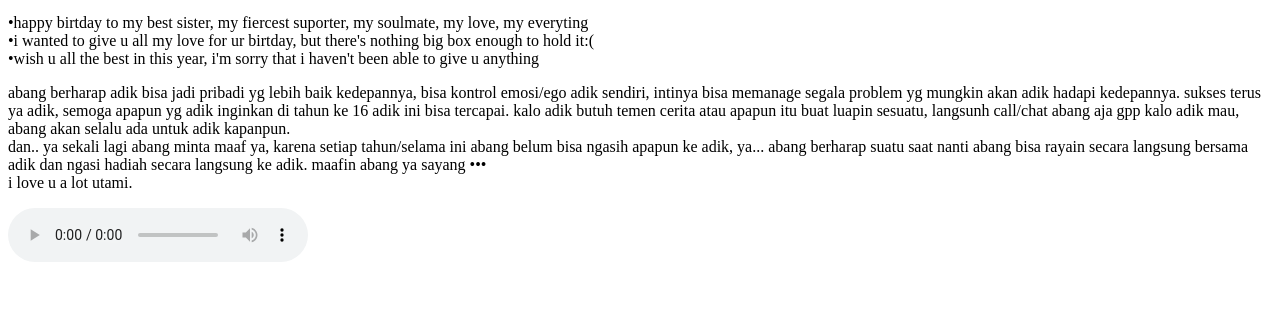
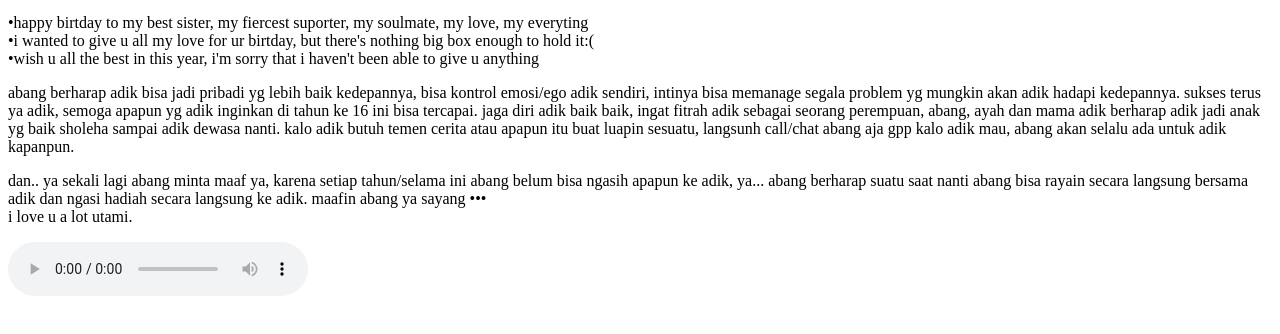
Before and after one commit to vitonnovee/for_u_Tm-s, a plain HTML site: page index.html in a window 1280 px wide. Shown: the part 402-736 px from the top of the page. Drawn offline with Linux system fonts and the light colour scheme.

Commit message:
Update index.html

```diff
--- a/index.html
+++ b/index.html
@@ -5,7 +5,8 @@
 <img src="IMG-20250628-WA0003.jpg">
 <p><strong>HAPPY BIRTDAY MY LOVE (Tm's)</strong></p>
 <p>•happy birtday to my best sister, my fiercest suporter, my soulmate, my love, my everyting<br>•i wanted to give u all my love for ur birtday, but there's nothing big box enough to hold it:(<br>•wish u all the best in this year, i'm sorry that i haven't been able to give u anything</p>
-<p>abang berharap adik bisa jadi pribadi yg lebih baik kedepannya, bisa kontrol emosi/ego adik sendiri, intinya bisa memanage segala problem yg mungkin akan adik hadapi kedepannya. sukses terus ya adik, semoga apapun yg adik inginkan di tahun ke 16 adik ini bisa tercapai. kalo adik butuh temen cerita atau apapun itu buat luapin sesuatu, langsunh call/chat abang aja gpp kalo adik mau, abang akan selalu ada untuk adik kapanpun.<br> dan.. ya sekali lagi abang minta maaf ya, karena setiap tahun/selama ini abang belum bisa ngasih apapun ke adik, ya... abang berharap suatu saat nanti abang bisa rayain secara langsung bersama adik dan ngasi hadiah secara langsung ke adik. maafin abang ya sayang •••<br>i love u a lot utami. </p>
+<p>abang berharap adik bisa jadi pribadi yg lebih baik kedepannya, bisa kontrol emosi/ego adik sendiri, intinya bisa memanage segala problem yg mungkin akan adik hadapi kedepannya. sukses terus ya adik, semoga apapun yg adik inginkan di tahun ke 16 ini bisa tercapai. jaga diri adik baik baik, ingat fitrah adik sebagai seorang perempuan, abang, ayah dan mama adik berharap adik jadi anak yg baik sholeha sampai adik dewasa nanti. kalo adik butuh temen cerita atau apapun itu buat luapin sesuatu, langsunh call/chat abang aja gpp kalo adik mau, abang akan selalu ada untuk adik kapanpun.</p>
+<p>dan.. ya sekali lagi abang minta maaf ya, karena setiap tahun/selama ini abang belum bisa ngasih apapun ke adik, ya... abang berharap suatu saat nanti abang bisa rayain secara langsung bersama adik dan ngasi hadiah secara langsung ke adik. maafin abang ya sayang •••<br>i love u a lot utami. </p>
 <body>
   <!-- <audio src="jason.mp3" controls></audio> -->
   <audio controls autoplay>
```
